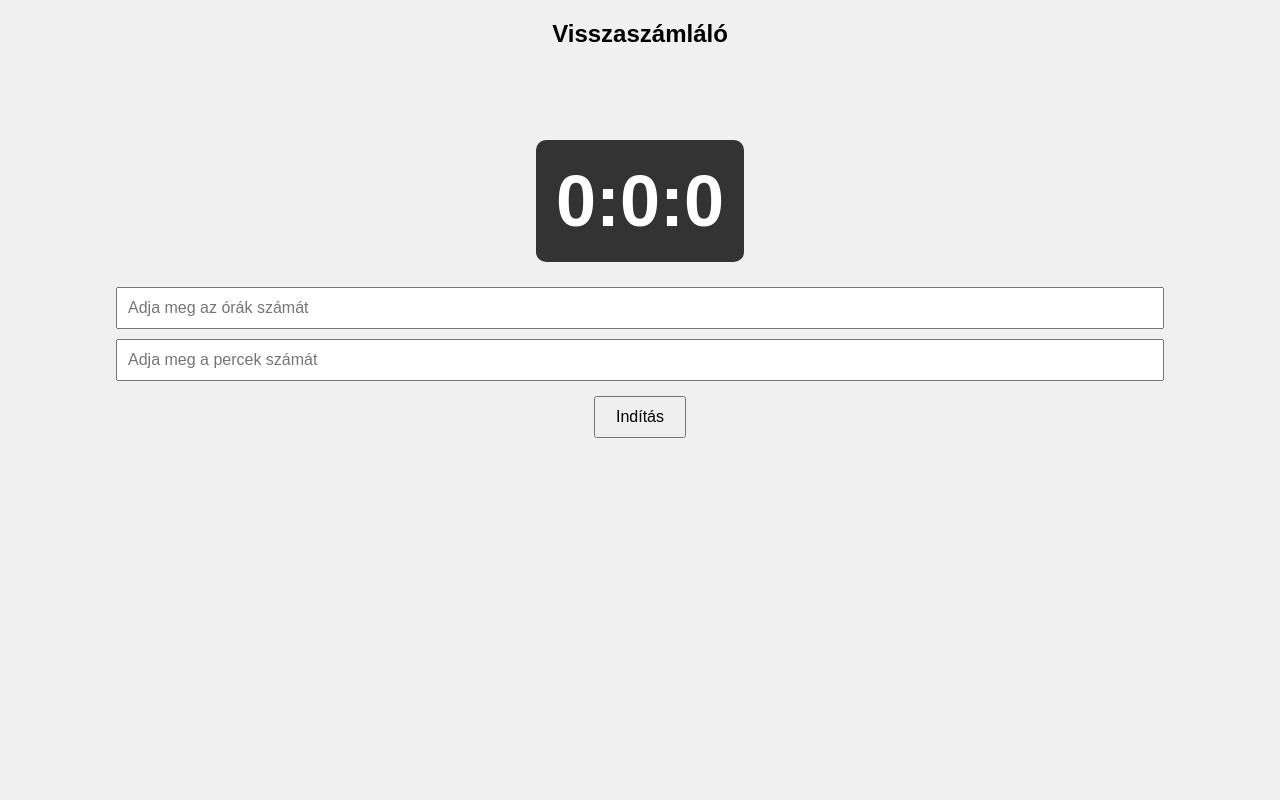
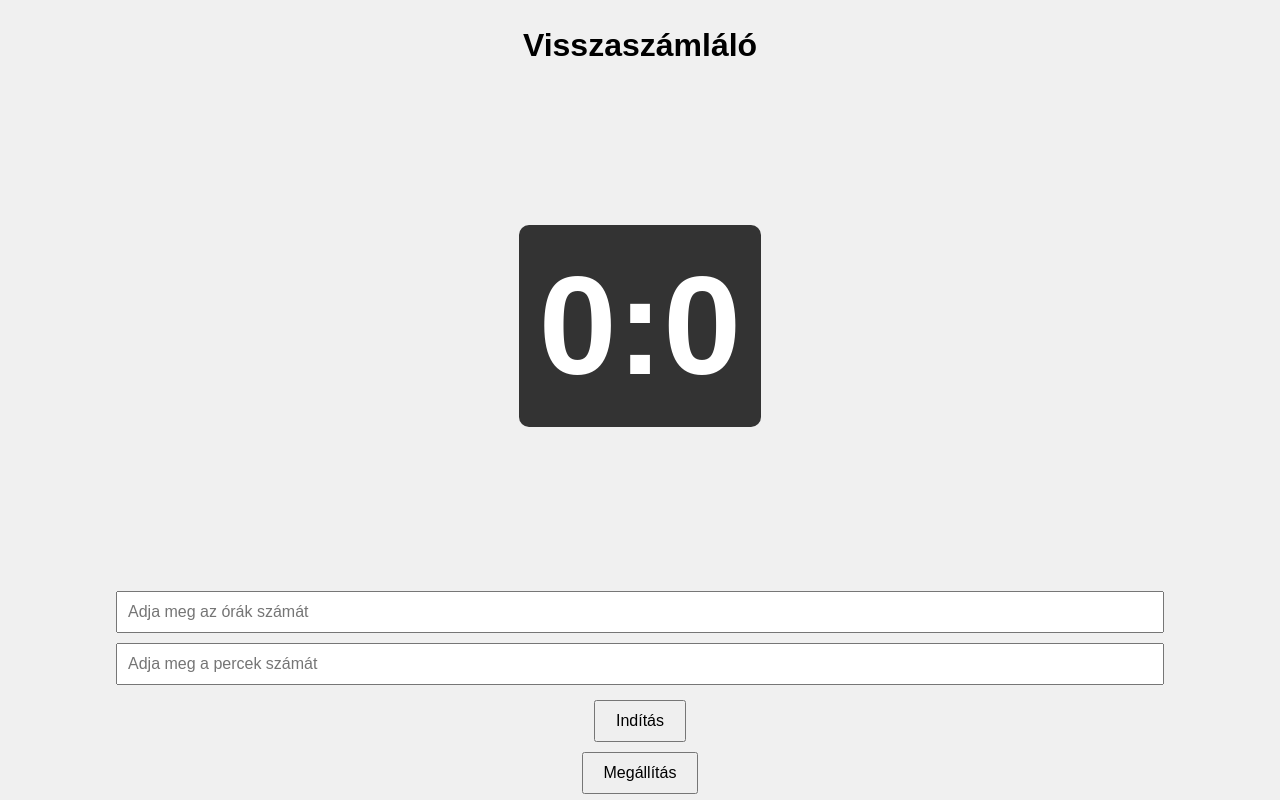
Before and after one commit to SimonBencePeter/timer, a website: page index.html in a window 1280 px wide. Drawn offline with nearby package versions, Linux system fonts and the light colour scheme; no server answers.

Commit message:
Update index.html

```diff
--- a/index.html
+++ b/index.html
@@ -9,32 +9,41 @@
             display: flex;
             flex-direction: column;
             align-items: center;
+            justify-content: center;
             height: 100vh;
             margin: 0;
             font-family: Arial, sans-serif;
-            background-color: #f0f0f0; /* Világos szürke háttér a testnek */
+            background-color: #f0f0f0; /* Világos szürke háttér */
         }
-        section {
+        #timer-container {
             display: flex;
             flex-direction: column;
             align-items: center;
             justify-content: center;
             width: 100%;
+            height: 70vh; /* Kitölti a kijelző nagy részét */
         }
         #timer {
-            font-size: 72px; /* Nagyobb betűméret */
+            font-size: 140px; /* Nagyobb betűméret */
             font-weight: bold; /* Vastagabb betűtípus */
             background-color: #333; /* Szürkés háttér */
             color: #fff; /* Fehér betűszín */
             padding: 20px;
             border-radius: 10px;
-            margin-bottom: 20px;
+            text-align: center;
+        }
+        #input-container {
+            display: flex;
+            flex-direction: column;
+            align-items: center;
+            width: 80%;
+            margin-top: 20px;
         }
         input {
             margin: 5px 0;
             padding: 10px;
             font-size: 16px;
-            width: 80%; /* Szélesebb beviteli mezők */
+            width: 100%; /* Széles beviteli mezők */
         }
         button {
             padding: 10px 20px;
@@ -52,7 +61,8 @@
             const hours = Math.floor(countdownTime / 3600);
             const minutes = Math.floor((countdownTime % 3600) / 60);
             const seconds = countdownTime % 60;
-            document.getElementById("timer").innerText = `${hours}:${minutes}:${seconds}`;
+            const hoursText = hours > 0 ? `${hours}:` : "";
+            document.getElementById("timer").innerText = `${hoursText}${minutes}:${seconds}`;
         });
 
         function setCountdown() {
@@ -61,17 +71,22 @@
             const timeInSeconds = (hours * 3600) + (minutes * 60);
             socket.emit('setCountdown', timeInSeconds); // Visszaszámlálási idő elküldése a szervernek
         }
+
+        function stopCountdown() {
+            socket.emit('stopCountdown'); // Visszaszámlálási idő megállítása a szerveren
+        }
     </script>
 </head>
 <body>
-    <section>
+    <div id="timer-container">
         <h1>Visszaszámláló</h1>
-        <p id="timer">0:0:0</p>
-    </section>
-    <section>
+        <p id="timer">0:0</p>
+    </div>
+    <div id="input-container">
         <input type="number" id="hoursInput" placeholder="Adja meg az órák számát" />
         <input type="number" id="minutesInput" placeholder="Adja meg a percek számát" />
         <button onclick="setCountdown()">Indítás</button>
-    </section>
+        <button onclick="stopCountdown()">Megállítás</button>
+    </div>
 </body>
 </html>
```
